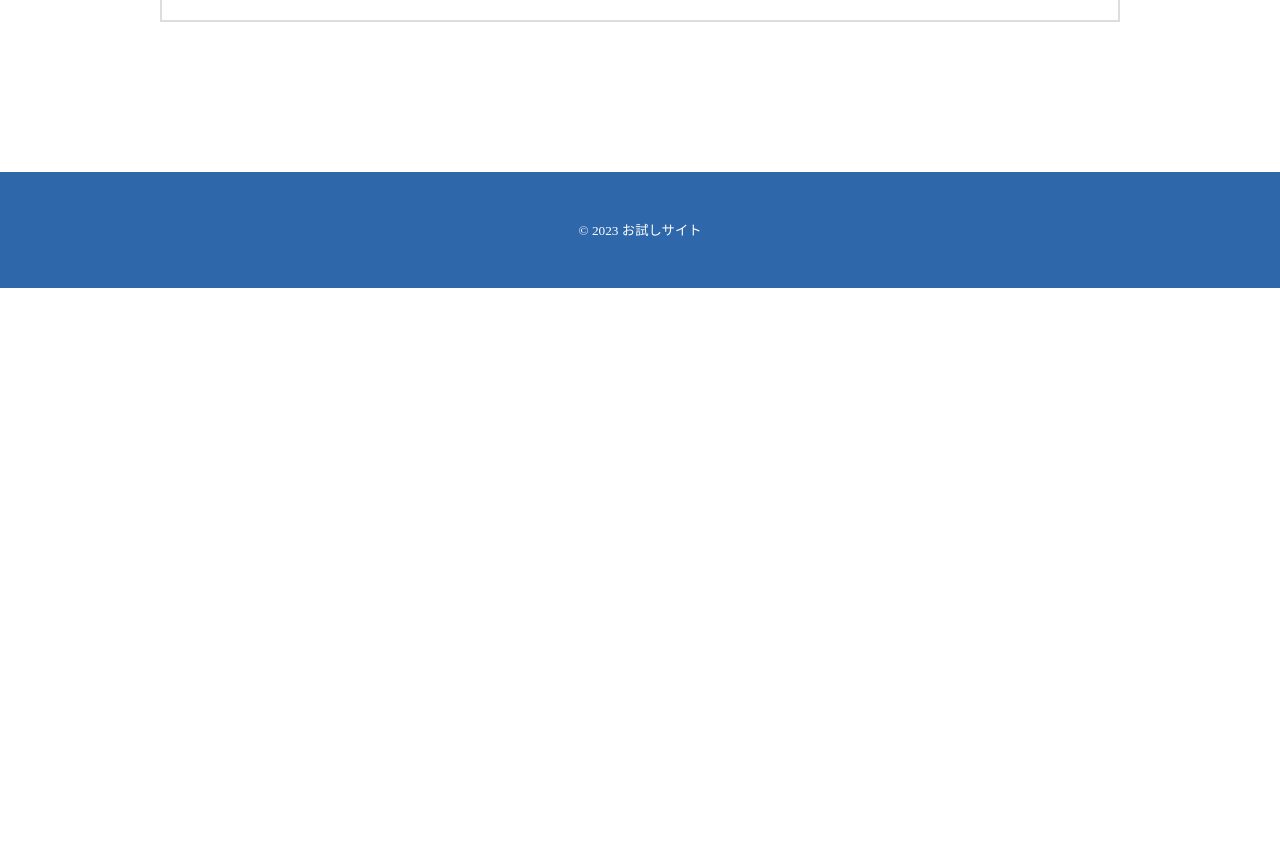
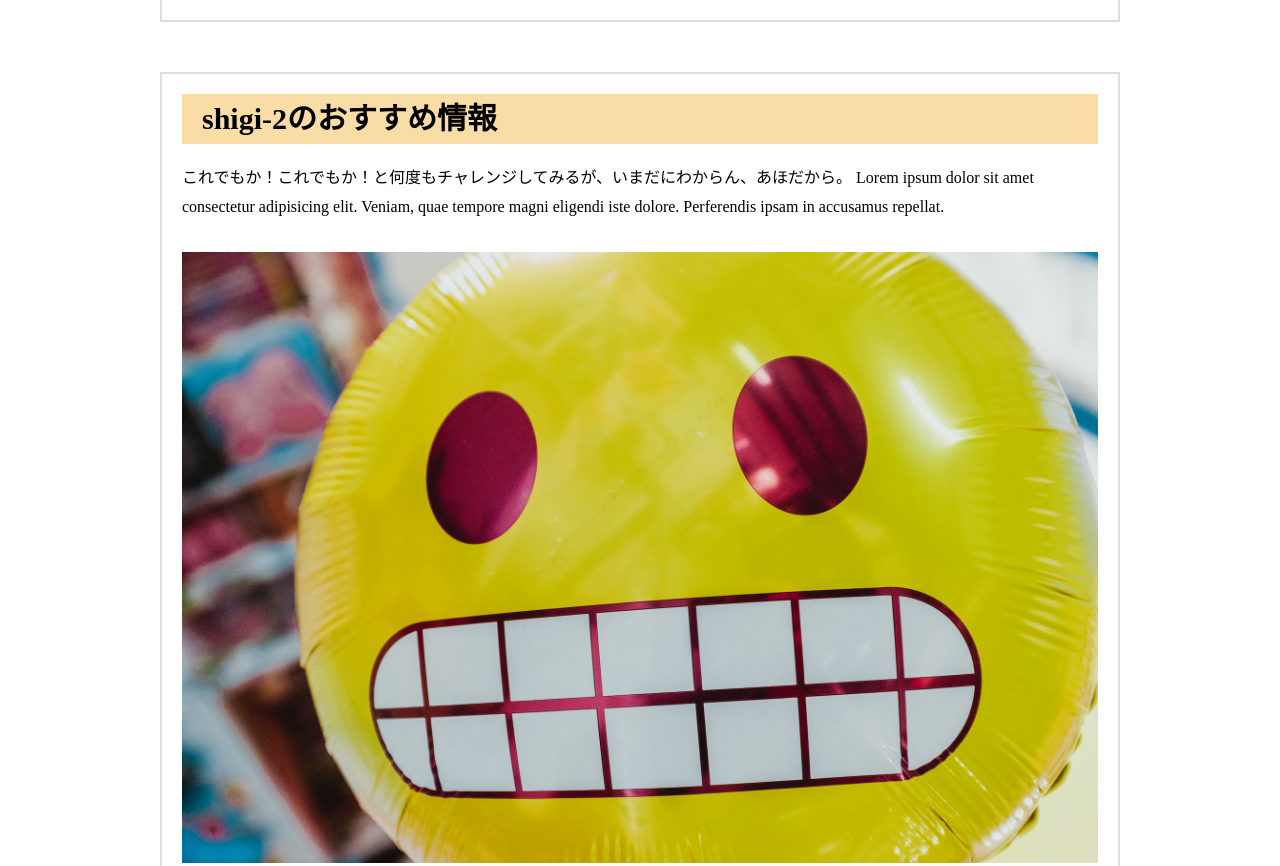
Before and after one commit to snipe-rm/pull-rensyu, a plain HTML site: page index.html in a window 1280 px wide. Shown: the part 2559-3425 px from the top of the page. Before the commit the page ends 2847 px from the top, so only its background shows below. Drawn offline with Linux system fonts and the light colour scheme.

Commit message:
shigi-2-branchでコンテンツを追加

```diff
--- a/index.html
+++ b/index.html
@@ -41,6 +41,15 @@
           <img src="img/shigi-image.jpeg" alt="shigiのあほずら写真">
         </p>
       </div><!-- /.contents -->
+      <div class="contents">
+        <div class="text-box">
+          <h2 class="content-ttl">shigi-2のおすすめ情報</h2>
+          <p class="content-txt">これでもか！これでもか！と何度もチャレンジしてみるが、いまだにわからん、あほだから。 Lorem ipsum dolor sit amet consectetur adipisicing elit. Veniam, quae tempore magni eligendi iste dolore. Perferendis ipsam in accusamus repellat.</p>
+        </div><!-- /.text-box -->
+        <p class="content-ph">
+          <img src="img/shigi-2-image.jpeg" alt="shigi-2のあほずら写真">
+        </p>
+      </div><!-- /.contents -->
     </div><!-- /.wrapper -->
   </main>
   <footer>
```
Also changed, not shown: img/shigi-2-image.jpeg (added).
